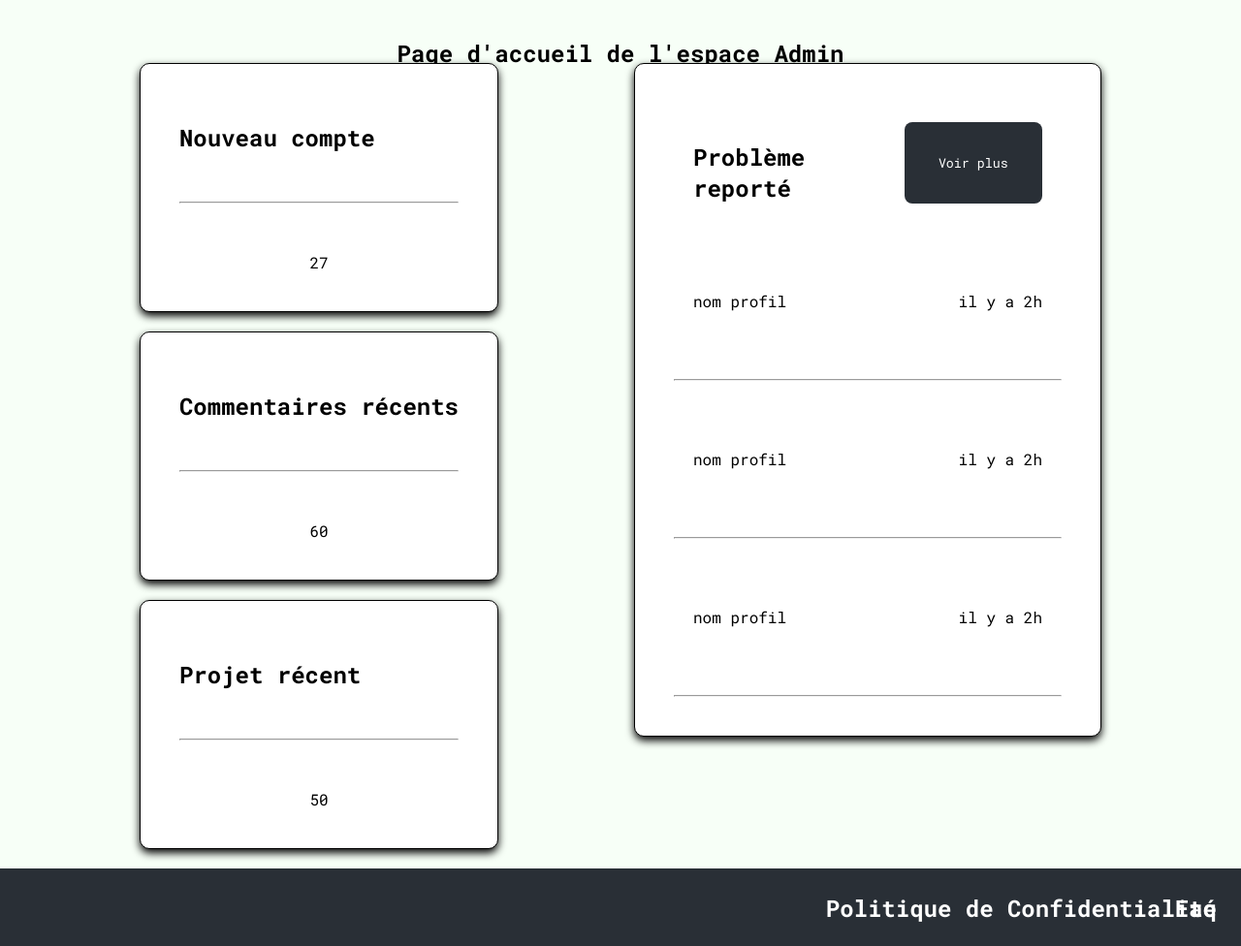
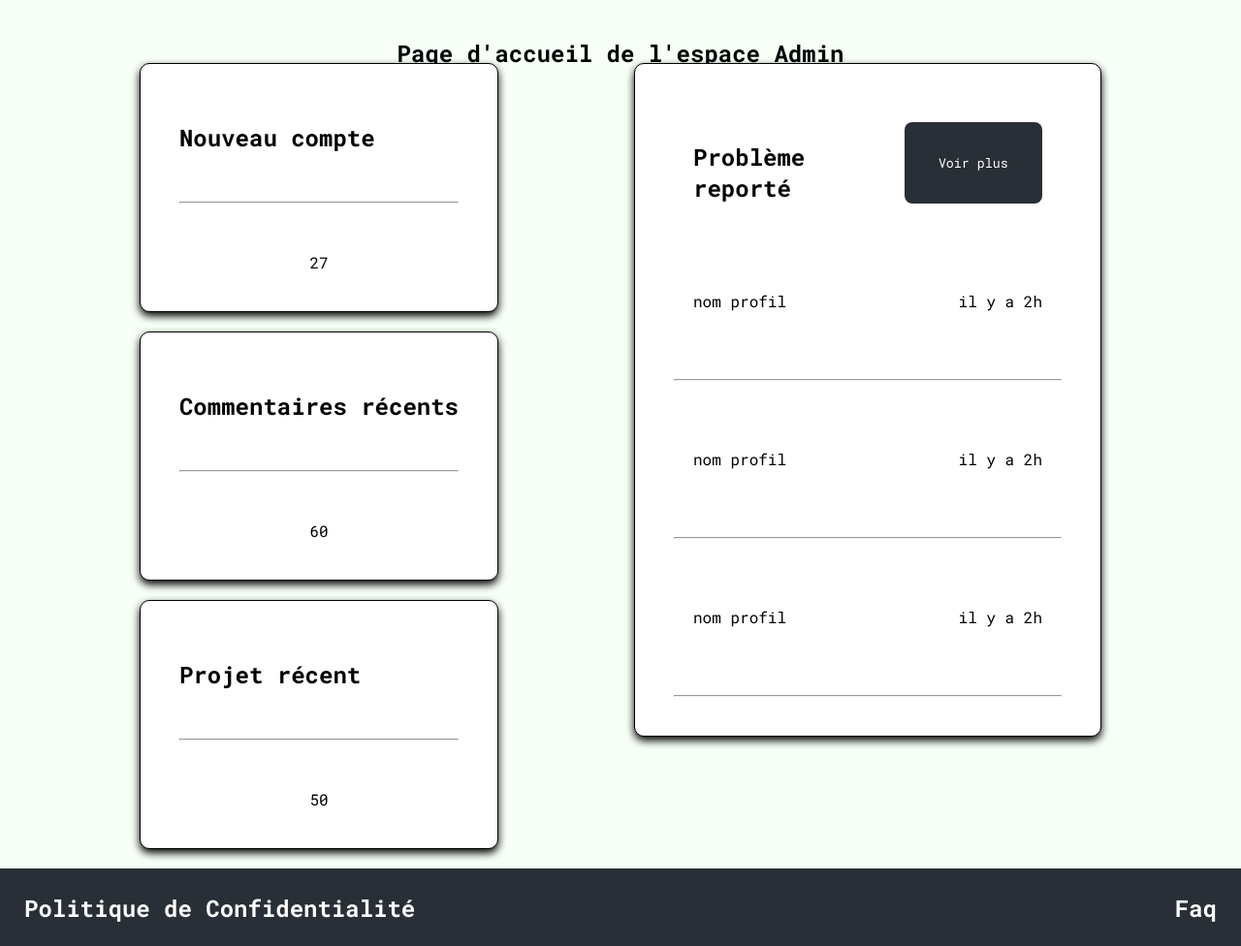
Before and after one commit to DwwmEvry160924/FilRouge-Html-supremacy, a plain HTML site: page admin/index_admin.html in a window 1280 px wide. Shown: the part 87-1063 px from the top of the page at 97% size. Drawn offline with nearby package versions, Linux system fonts and the light colour scheme.

Commit message:
last push[SD]

```diff
--- a/admin/style_admin_ges.css
+++ b/admin/style_admin_ges.css
@@ -58,6 +58,12 @@ footer {
       position: absolute;
       right: 0;
 
+  }
+
+  .p_conf {
+    margin: 25px;
+    position: absolute;
+    left: 0;
   }
 
   a {
--- a/admin/styles_admin.css
+++ b/admin/styles_admin.css
@@ -58,6 +58,12 @@ footer {
       position: absolute;
       right: 0;
 
+  }
+
+  .p_conf {
+    margin: 25px;
+    position: absolute;
+    left: 0;
   }
 
   a {
```
